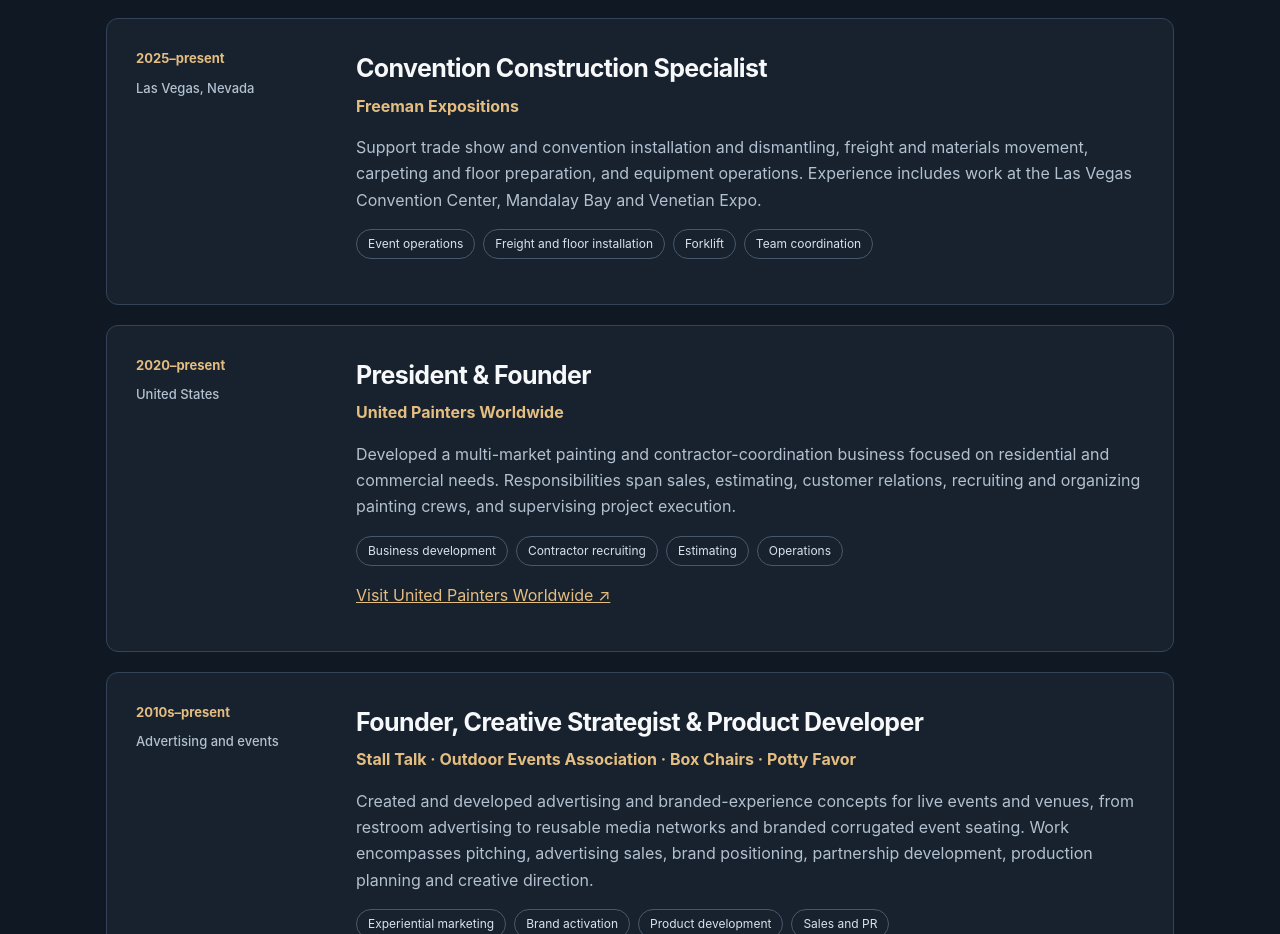
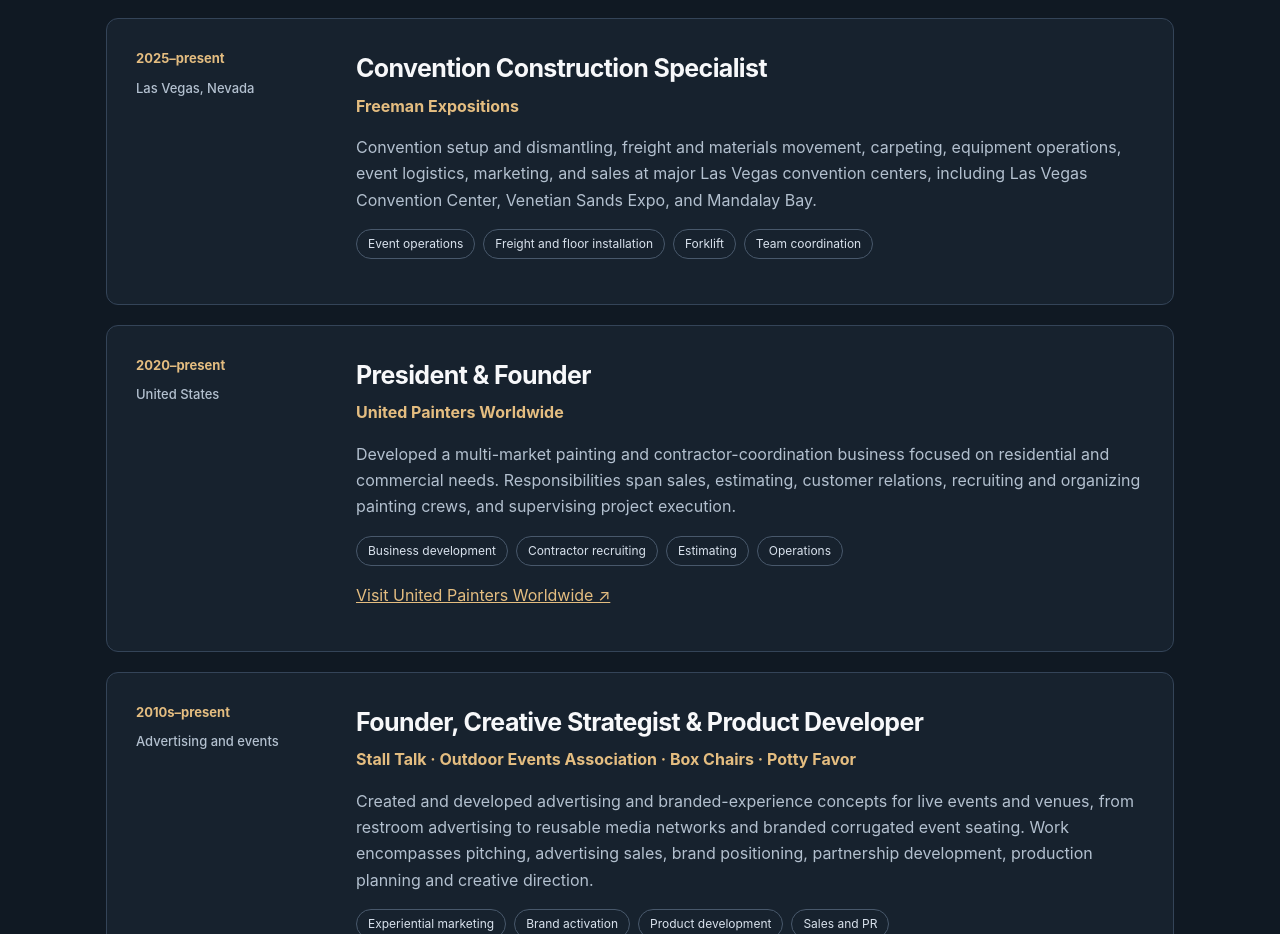
Before and after one commit to clearmyrecord/matthew-tunstall-website, a plain HTML site: page about.html in a window 1280 px wide. Shown: the part 2000-2934 px from the top of the page. Drawn offline with Linux system fonts and the light colour scheme.

Commit message:
Update convention work responsibilities and Las Vegas venue list

```diff
--- a/about.html
+++ b/about.html
@@ -64,7 +64,7 @@
   <div class="eyebrow">Professional experience</div><h2>Creative leadership. Operational experience.</h2>
   <p class="intro">My background combines entrepreneurship and communications with practical experience in workforce coordination, field operations and product development.</p>
   <div class="career-list">
-    <article class="career-entry"><div class="career-meta"><span>2025–present</span><span>Las Vegas, Nevada</span></div><div><h3>Convention Construction Specialist</h3><p class="career-org">Freeman Expositions</p><p>Support trade show and convention installation and dismantling, freight and materials movement, carpeting and floor preparation, and equipment operations. Experience includes work at the Las Vegas Convention Center, Mandalay Bay and Venetian Expo.</p><div class="tags"><span>Event operations</span><span>Freight and floor installation</span><span>Forklift</span><span>Team coordination</span></div></div></article>
+    <article class="career-entry"><div class="career-meta"><span>2025–present</span><span>Las Vegas, Nevada</span></div><div><h3>Convention Construction Specialist</h3><p class="career-org">Freeman Expositions</p><p>Convention setup and dismantling, freight and materials movement, carpeting, equipment operations, event logistics, marketing, and sales at major Las Vegas convention centers, including Las Vegas Convention Center, Venetian Sands Expo, and Mandalay Bay.</p><div class="tags"><span>Event operations</span><span>Freight and floor installation</span><span>Forklift</span><span>Team coordination</span></div></div></article>
     <article class="career-entry"><div class="career-meta"><span>2020–present</span><span>United States</span></div><div><h3>President &amp; Founder</h3><p class="career-org">United Painters Worldwide</p><p>Developed a multi-market painting and contractor-coordination business focused on residential and commercial needs. Responsibilities span sales, estimating, customer relations, recruiting and organizing painting crews, and supervising project execution.</p><div class="tags"><span>Business development</span><span>Contractor recruiting</span><span>Estimating</span><span>Operations</span></div><p><a href="https://unitedpaintersww.com" target="_blank" rel="noopener noreferrer">Visit United Painters Worldwide ↗</a></p></div></article>
     <article class="career-entry"><div class="career-meta"><span>2010s–present</span><span>Advertising and events</span></div><div><h3>Founder, Creative Strategist &amp; Product Developer</h3><p class="career-org">Stall Talk · Outdoor Events Association · Box Chairs · Potty Favor</p><p>Created and developed advertising and branded-experience concepts for live events and venues, from restroom advertising to reusable media networks and branded corrugated event seating. Work encompasses pitching, advertising sales, brand positioning, partnership development, production planning and creative direction.</p><div class="tags"><span>Experiential marketing</span><span>Brand activation</span><span>Product development</span><span>Sales and PR</span></div></div></article>
     <article class="career-entry"><div class="career-meta"><span>2020s–present</span><span>Emerging ventures</span></div><div><h3>Business &amp; Technology Venture Development</h3><p class="career-org">Perfect Dream Modular · RecordPathAI · Memory Studio</p><p>Work on modular-building distribution and development concepts, technology for simplifying public-record relief workflows, and privacy-first personal documentary software. Across these projects, my role includes product strategy, customer discovery, partnerships, positioning and hands-on prototyping.</p><div class="tags"><span>Product strategy</span><span>Modular construction</span><span>Software concepts</span><span>Partnerships</span></div><p><a href="ventures.html">Explore current ventures ↗</a></p></div></article>
```
